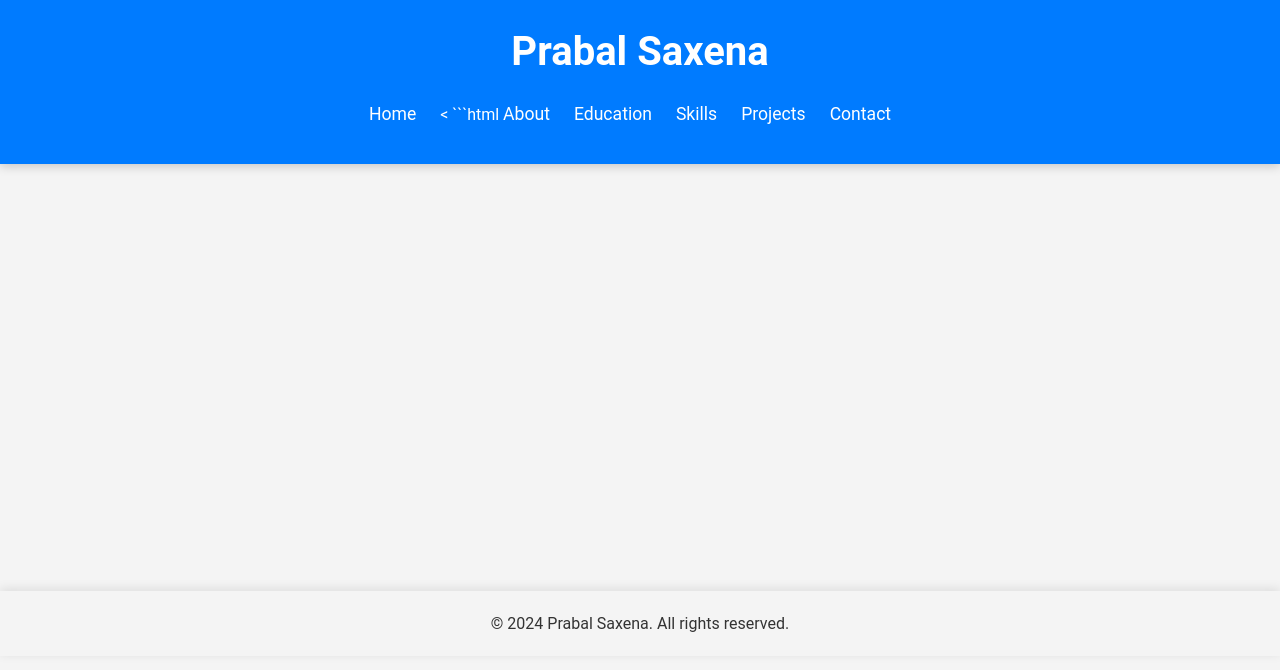
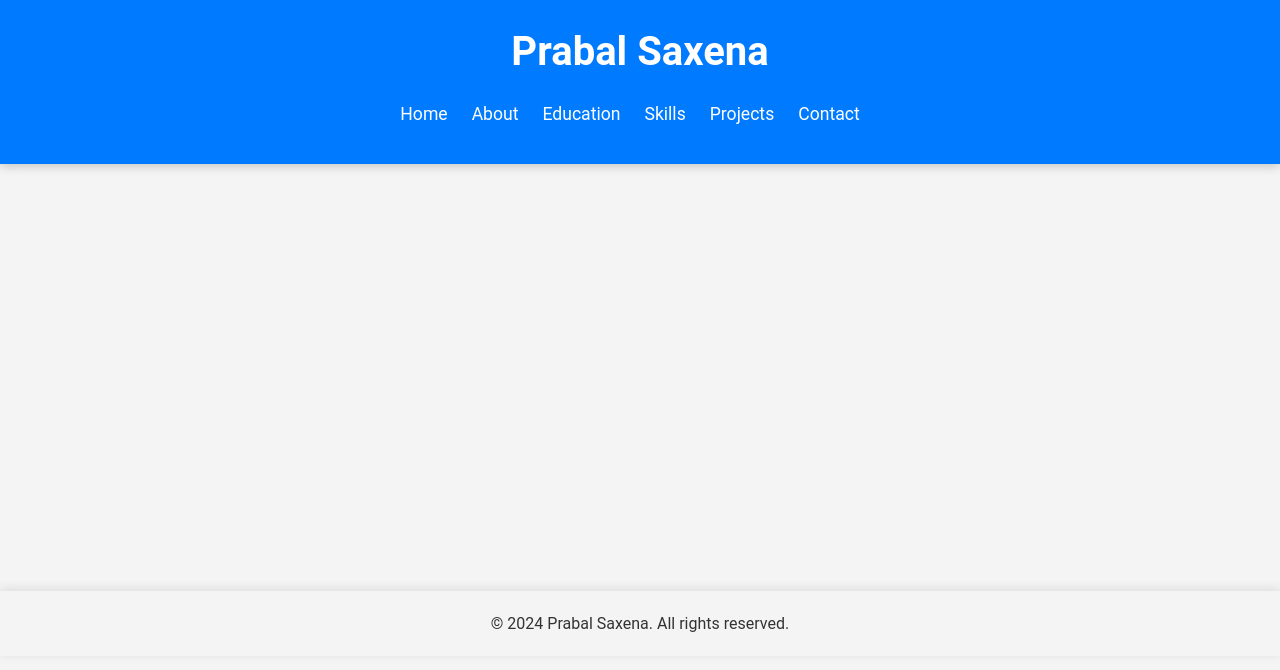
Before and after one commit to PrabalSaxena30/PORTFOLIO, a plain HTML site: page experience.html in a window 1280 px wide. Drawn offline with Linux system fonts and the light colour scheme.

Commit message:
Update experience.html

````diff
--- a/experience.html
+++ b/experience.html
@@ -13,7 +13,6 @@
             <nav>
                 <ul>
                     <li><a href="index.html">Home</a></li>
-                    < ```html
                     <li><a href="about.html">About</a></li>
                     <li><a href="education.html">Education</a></li>
                     <li><a href="skills.html">Skills</a></li>
````
